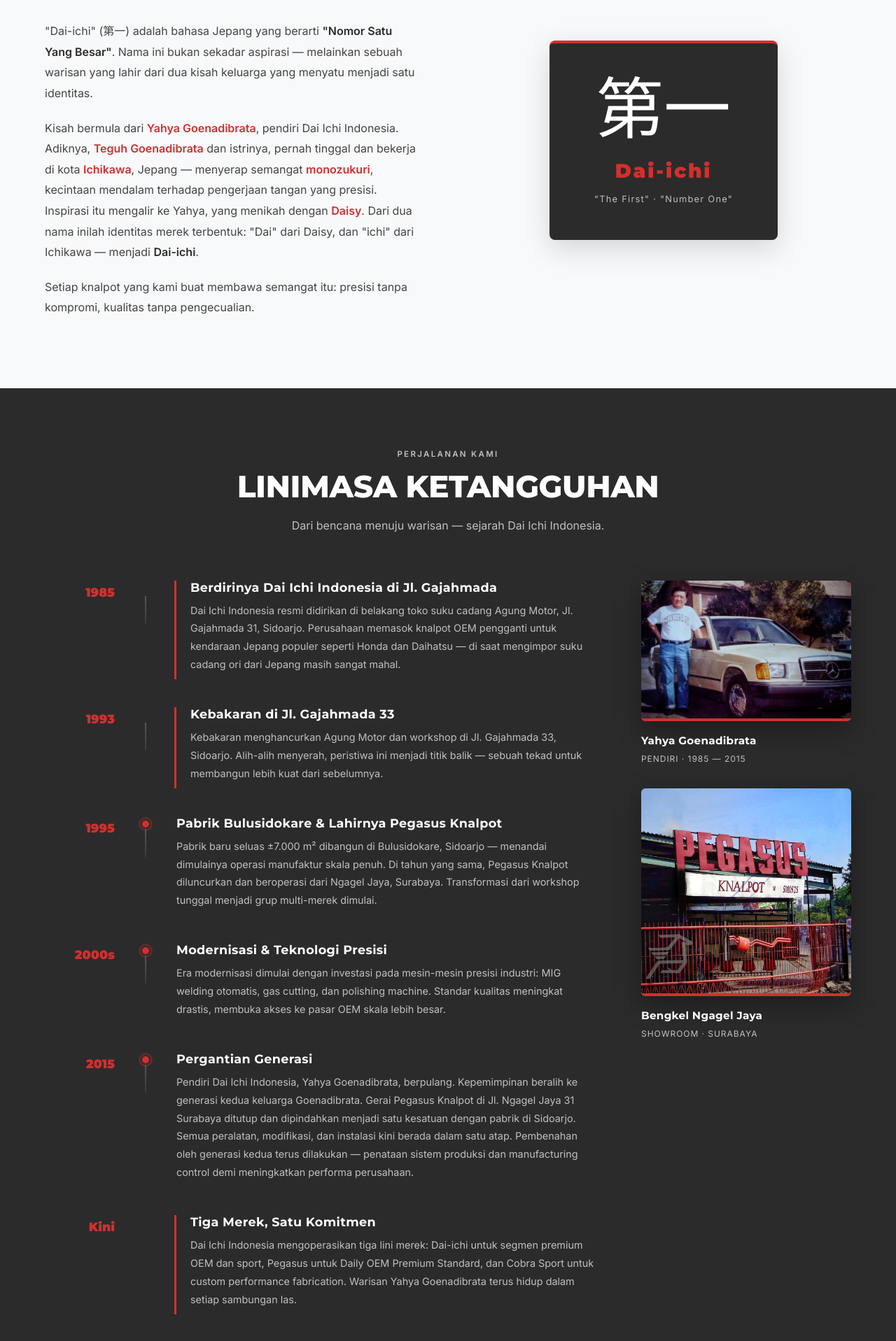
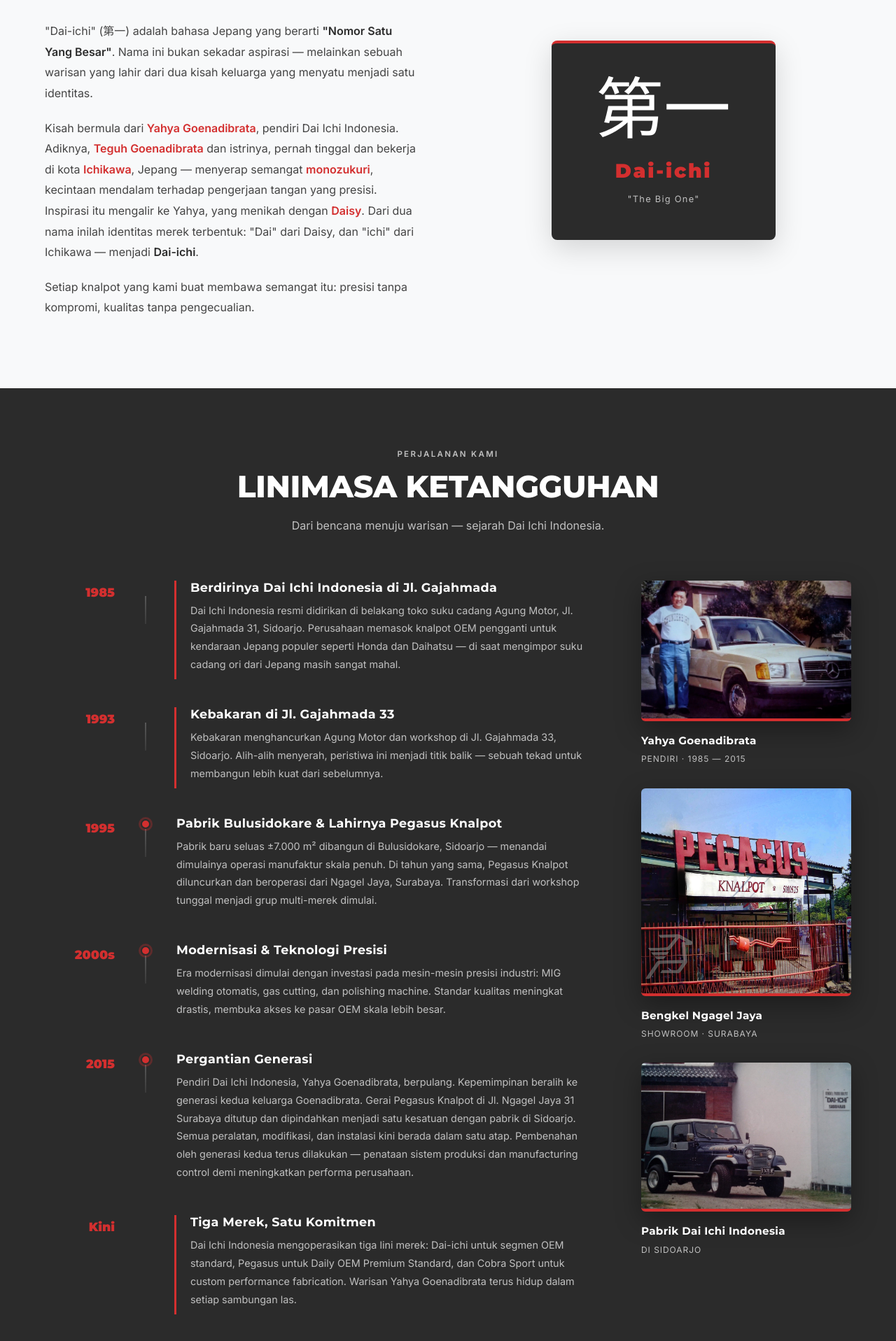
Before and after one commit to jonathango98/dai-ichi-website, a React (Vite) app: page /our-story in a window 1280 px wide. Shown: the part 722-2639 px from the top of the page at 70% size. Built offline with nearby package versions, Linux system fonts and the light colour scheme.

Commit message:
fix brand desc

```diff
--- a/src/i18n/translations.js
+++ b/src/i18n/translations.js
@@ -45,10 +45,10 @@
       products: [
         {
           title: 'DAI-ICHI',
-          tagline: 'Premium OEM & Sport',
+          tagline: 'OEM Standard',
           tag: 'Premium',
           description:
-            'Material Stainless Steel berkualitas tinggi untuk aplikasi OEM dan sport. Presisi gas cutting dan MIG welding untuk hasil yang presisi.',
+            'Material Stainless Steel berkualitas tinggi untuk aplikasi OEM standard. Presisi gas cutting dan MIG welding untuk hasil yang presisi.',
           features: [
             'High-Grade Stainless Steel',
             'OEM Fitment Precision',
@@ -157,7 +157,7 @@
         'Kisah bermula dari <em>Yahya Goenadibrata</em>, pendiri Dai Ichi Indonesia. Adiknya, <em>Teguh Goenadibrata</em> dan istrinya, pernah tinggal dan bekerja di kota <em>Ichikawa</em>, Jepang — menyerap semangat <em>monozukuri</em>, kecintaan mendalam terhadap pengerjaan tangan yang presisi. Inspirasi itu mengalir ke Yahya, yang menikah dengan <em>Daisy</em>. Dari dua nama inilah identitas merek terbentuk: "Dai" dari Daisy, dan "ichi" dari Ichikawa — menjadi <strong>Dai-ichi</strong>.',
         'Setiap knalpot yang kami buat membawa semangat itu: presisi tanpa kompromi, kualitas tanpa pengecualian.',
       ],
-      kanjiMeaning: '"The First" · "Number One"',
+      kanjiMeaning: '"The Big One"',
       founderLabel: 'Pendiri',
       founderName: 'Yahya Goenadibrata',
       founderYears: '1985 — 2015',
@@ -206,7 +206,7 @@
           year: 'Kini',
           title: 'Tiga Merek, Satu Komitmen',
           description:
-            'Dai Ichi Indonesia mengoperasikan tiga lini merek: Dai-ichi untuk segmen premium OEM dan sport, Pegasus untuk Daily OEM Premium Standard, dan Cobra Sport untuk custom performance fabrication. Warisan Yahya Goenadibrata terus hidup dalam setiap sambungan las.',
+            'Dai Ichi Indonesia mengoperasikan tiga lini merek: Dai-ichi untuk segmen OEM standard, Pegasus untuk Daily OEM Premium Standard, dan Cobra Sport untuk custom performance fabrication. Warisan Yahya Goenadibrata terus hidup dalam setiap sambungan las.',
           highlight: true,
         },
       ],
@@ -271,7 +271,7 @@
       ],
       warranty: { title: 'Garansi Produk', desc: 'Untuk semua lini produk standar' },
       brandMinis: [
-        { name: 'DAI-ICHI', tag: 'Premium · Stainless · OEM', color: '#D32F2F' },
+        { name: 'DAI-ICHI', tag: 'OEM Standard', color: '#D32F2F' },
         { name: 'PEGASUS', tag: 'Daily · Aluminized · Ready Stock', color: '#607D8B' },
         { name: 'COBRA SPORT', tag: 'Performance · Custom · 2 Minggu', color: '#FF6F00' },
       ],
@@ -324,10 +324,10 @@
       products: [
         {
           title: 'DAI-ICHI',
-          tagline: 'Premium OEM & Sport',
+          tagline: 'OEM Standard',
           tag: 'Premium',
           description:
-            'High-grade Stainless Steel for OEM and sport applications. Precision gas cutting and MIG welding for accurate results.',
+            'High-grade Stainless Steel for standard OEM applications. Precision gas cutting and MIG welding for accurate results.',
           features: [
             'High-Grade Stainless Steel',
             'OEM Fitment Precision',
@@ -436,7 +436,7 @@
         'It began with <em>Yahya Goenadibrata</em>, the founder of Dai Ichi Indonesia. His brother, <em>Teguh Goenadibrata</em> and his wife, once lived and worked in the city of <em>Ichikawa</em>, Japan — absorbing the spirit of <em>monozukuri</em>, a profound dedication to precision craftsmanship. That inspiration flowed through to Yahya, who married <em>Daisy</em>. From these two names the brand\'s identity was formed: "Dai" from Daisy, and "ichi" from Ichikawa — <strong>Dai-ichi</strong>.',
         'Every exhaust we build carries that spirit: precision without compromise, quality without exception.',
       ],
-      kanjiMeaning: '"The First" · "Number One"',
+      kanjiMeaning: '"The Big One"',
       founderLabel: 'Founder',
       founderName: 'Yahya Goenadibrata',
       founderYears: '1985 — 2015',
@@ -485,7 +485,7 @@
           year: 'Today',
           title: 'Three Brands, One Commitment',
           description:
-            'Dai Ichi Indonesia operates three brand lines: Dai-ichi for the premium OEM and sport segment, Pegasus for the Daily OEM Premium Standard, and Cobra Sport for custom performance fabrication. Yahya Goenadibrata\'s legacy lives on in every weld.',
+            'Dai Ichi Indonesia operates three brand lines: Dai-ichi for the standard OEM segment, Pegasus for the Daily OEM Premium Standard, and Cobra Sport for custom performance fabrication. Yahya Goenadibrata\'s legacy lives on in every weld.',
           highlight: true,
         },
       ],
@@ -550,7 +550,7 @@
       ],
       warranty: { title: 'Product Warranty', desc: 'On all standard product lines' },
       brandMinis: [
-        { name: 'DAI-ICHI', tag: 'Premium · Stainless · OEM', color: '#D32F2F' },
+        { name: 'DAI-ICHI', tag: 'OEM Standard', color: '#D32F2F' },
         { name: 'PEGASUS', tag: 'Daily · Aluminized · Ready Stock', color: '#607D8B' },
         { name: 'COBRA SPORT', tag: 'Performance · Custom · 2 Weeks', color: '#FF6F00' },
       ],
--- a/src/pages/OurStory.jsx
+++ b/src/pages/OurStory.jsx
@@ -112,6 +112,16 @@
                   <span className={styles.timelinePhotoCaptionName}>{s.bengkelName}</span>
                   <span className={styles.timelinePhotoCaptionRole}>{s.bengkelLabel}</span>
                 </div>
+                <img
+                  src="/daiichi-front.jpeg"
+                  alt="Pintu masuk pabrik Dai Ichi Indonesia, Bulusidokare"
+                  className={styles.timelinePhoto}
+                  style={{ marginTop: '2rem' }}
+                />
+                <div className={styles.timelinePhotoCaption}>
+                  <span className={styles.timelinePhotoCaptionName}>Pabrik Dai Ichi Indonesia</span>
+                  <span className={styles.timelinePhotoCaptionRole}>Di Sidoarjo</span>
+                </div>
               </div>
             </div>
           </div>
```
Also changed, not shown: public/daiichi-front.jpeg (added).
